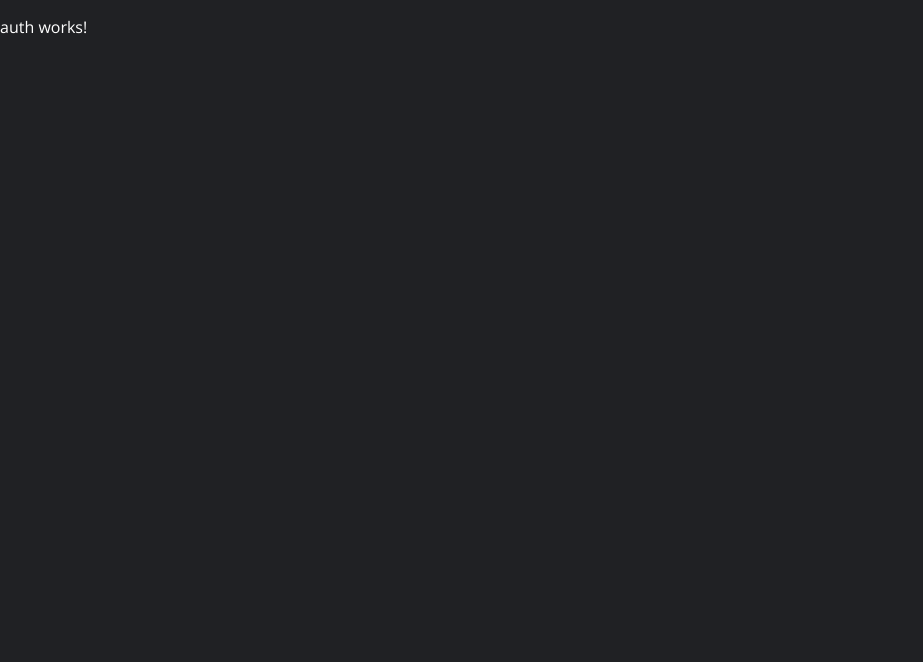
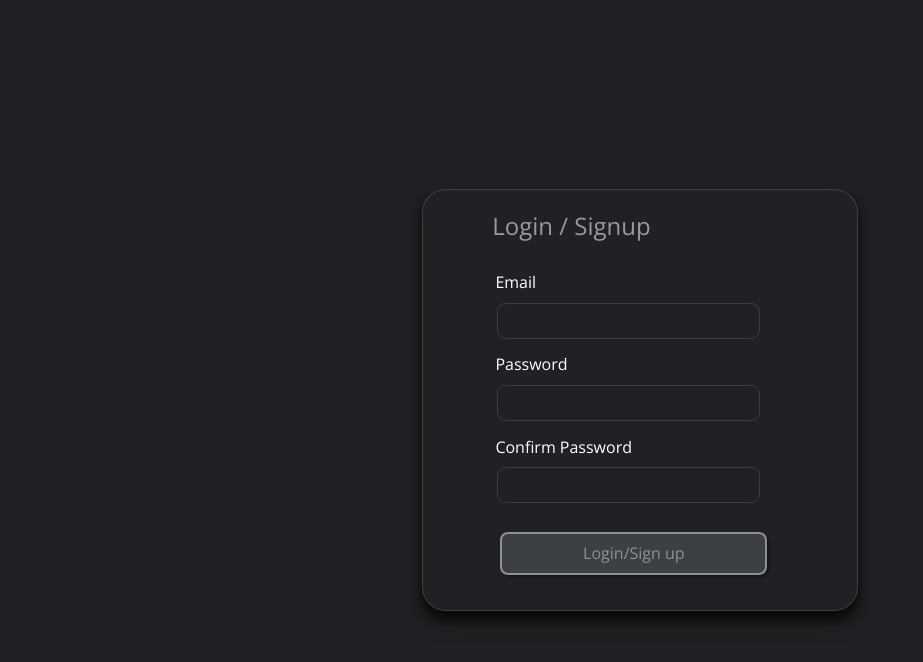
Before and after one commit to savanpatel39/ng-note-july, an Angular app: page / in a window 1280 px wide. Shown: the top 662 px of the page, without its empty margins (0-923 px from the left). Built offline with nearby package versions, Linux system fonts and the light colour scheme.

Commit message:
Completed: Authemtication | Incomplete: Match Password and Password Validation

```diff
--- a/src/app/auth/auth.component.css
+++ b/src/app/auth/auth.component.css
@@ -0,0 +1,117 @@
+* {
+  box-sizing: content-box;
+}
+
+.container {
+  display: flex;
+  justify-content: center;
+  align-items: center;
+  width: 98vw;
+  height: 100vh;
+  /* border: 1px dashed red; */
+  margin: 0 auto;
+}
+
+.login-signup-form {
+  display: flex;
+  justify-content: center;
+  align-items: center;
+  border-radius: 1.5rem;
+  width: 40%;
+}
+
+.form-container {
+  display: inline-flex;
+  flex-direction: column;
+  align-self: center;
+  width: 80%;
+  padding: 1em;
+  background: rgba(32, 33, 36);
+  border: 0.1rem solid rgba(80, 80, 80, .6);
+  border-radius: 1.5rem;
+  box-shadow: 0 10px 20px rgba(10,10,10,0.55),0 10px 10px rgba(0,0,0,0.55);
+}
+
+.banner-text {
+  font-size: 1.5rem;
+  color: rgba(152, 153, 156);
+}
+
+.form-field {
+  width: 80%;
+  padding: 0.2em;
+  align-self: center;
+  margin-left: 0.6em;
+}
+
+.form-banner {
+  margin-bottom: 1.3em;
+  margin-left: 1.6rem;
+  align-self: center;
+}
+
+.form-label {
+  padding: 0.1em;
+  font-size: 1rem;
+  margin-bottom: .3em;
+}
+
+.form-input {
+  /* border: 1px dashed orchid; */
+}
+
+input[type="email"], input[type="password"]  {
+  -webkit-appearance: none;
+  -moz-appearance:    none;
+  border: 0.1rem solid rgba(80, 80, 80, .6);
+  border-radius: 0.5em;
+  width: 100%;
+  font-size: 1.1rem;
+  height: 2rem;
+  margin-bottom: 0.2em;
+  color: white;
+  background: rgba(52, 53, 56, 0);
+}
+
+.err-msg {
+  padding: 0.1em;
+  color: red;
+  /* border: 1px solid red; */
+  font-size: 0.9rem;
+}
+
+.btn-active, .btn-disabled {
+  -webkit-appearance: none;
+  -moz-appearance:    none;
+  margin: 1em;
+  width: 80%;
+  border: none;
+  height: 2rem;
+  font-size: 1rem;
+  border-radius: 0.5rem;
+  border: 0.15rem solid limegreen;
+  box-shadow: 1px 1px rgba(0,0,0,0.22),  3px 3px rgba(0,0,0,0.22);
+}
+
+.btn-active {
+  color: limegreen;
+  background: rgba(32, 33, 36);
+  border: 0.15rem solid limegreen;
+  transition: 0.2s;
+  transition-timing-function: ease-in;
+  box-shadow: 1px 1px rgba(0,0,0,0.22),  3px 3px rgba(0,0,0,0.22);
+}
+
+.btn-disabled {
+  background: rgba(60, 63, 67, 1);
+  color: rgba(152, 153, 156, .9);
+  border: 0.16rem solid rgba(152, 153, 156, .9);
+  transition: 0.2s;
+  transition-timing-function: ease-out;
+}
+
+.btn-active:hover {
+  cursor: pointer;
+  box-shadow: -1px 5px 5px rgba(0, 0, 0, 0.55), -1px 5px 5px rgba(0, 0, 0, 0.1);
+  z-index: 1;
+}
--- a/src/app/auth/auth.component.html
+++ b/src/app/auth/auth.component.html
@@ -1 +1,49 @@
-<p>auth works!</p>
+<div class="container">
+  <form class="login-signup-form" [formGroup]="loginSignupForm" (ngSubmit)="onSubmit()">
+    <div class="form-container">
+    <div class="form-field form-banner">
+      <div class="banner-text">
+        {{ 'Login / Signup' }}
+      </div>
+    </div>
+    <div class="form-field email">
+      <div class="form-field form-label">
+        <label>Email</label>
+      </div>
+      <div class="form-field form-input">
+        <input type="email" name="email" formControlName="email"/>
+        <br/>
+        <span *ngIf="!loginSignupForm.get('email').valid && loginSignupForm.get('email').touched"
+        class="err-msg">Enter a valid email!</span>
+      </div>
+    </div>
+    <div class="form-field password">
+      <div class="form-field form-label">
+        <label>Password</label>
+      </div>
+      <div class="form-field form-input">
+        <input type="password" name="password" [(ngModel)]="pwd" formControlName="password"/>
+        <br/>
+        <span *ngIf="!loginSignupForm.get('password').valid && loginSignupForm.get('password').touched"
+         class="err-msg">Enter a password with minimum 8 characters</span>
+      </div>
+    </div>
+    <div *ngIf="true" class="form-field confirm-password">
+      <div class="form-field form-label">
+        <label>Confirm Password</label>
+      </div>
+      <div class="form-field form-input">
+        <input type="password" name="confirm-password" formControlName="cnfrmPassword"/>
+        <br/>
+        <span *ngIf="!loginSignupForm.get('cnfrmPassword').valid && loginSignupForm.get('cnfrmPassword').touched"
+         class="err-msg">Enter a password with minimum 8 characters</span>
+         <span *ngIf="loginSignupForm.get('cnfrmPassword').errors['nomatch']"
+         class="err-msg">Password does not match!</span>
+      </div>
+    </div>
+    <div class="form-field">
+      <button [className]="loginSignupForm.valid ? ['form-field btn-active'] : ['form-field btn-disabled']" type="submit" [disabled]="!loginSignupForm.valid">{{ 'Login/Sign up' }}</button>
+    </div>
+    </div>
+  </form>
+</div>
--- a/src/app/auth/auth.component.ts
+++ b/src/app/auth/auth.component.ts
@@ -1,4 +1,5 @@
 import { Component, OnInit } from '@angular/core';
+import { FormGroup, FormControl, Validators } from '@angular/forms';
 
 @Component({
   selector: 'app-auth',
@@ -7,9 +8,33 @@ import { Component, OnInit } from '@angular/core';
 })
 export class AuthComponent implements OnInit {
 
+  loginSignupForm: FormGroup;
+  pwd = '';
+
   constructor() { }
 
   ngOnInit(): void {
+    this.loginSignupForm = new FormGroup({
+      email: new FormControl(null, [Validators.required, Validators.email]),
+      password: new FormControl(null, [Validators.required, Validators.minLength(6)]),
+      cnfrmPassword: new FormControl(null, [Validators.required, Validators.minLength(6), this.matchPassword.bind(this)] )
+    });
+  }
+
+  matchPassword(control: FormControl): {[s: string]: boolean} {
+    if ( this.pwd && control.value !== this.pwd) {
+      console.log('password does not match');
+      return { nomatch : true };
+    }
+    return { match : true };
+  }
+
+  onSubmit() {
+    //
+    const email = this.loginSignupForm.value.email;
+    const password = this.loginSignupForm.value.password;
+    console.log({email, password});
+    this.loginSignupForm.reset();
   }
 
 }
--- a/src/app/notes/note-add/note-add.component.css
+++ b/src/app/notes/note-add/note-add.component.css
@@ -63,7 +63,7 @@
 
 .btn-disabled {
   background: rgba(60, 63, 67, 1);
-  color: rgba(152, 153, 156, .9);;
+  color: rgba(152, 153, 156, .9);
   border: 0.16rem solid rgba(152, 153, 156, .9);
   transition: 0.2s;
   transition-timing-function: ease-out;
--- a/src/app/notes/note-edit/note-edit.component.css
+++ b/src/app/notes/note-edit/note-edit.component.css
@@ -31,7 +31,6 @@ input[type="text"], textarea {
   -moz-appearance:    none;
   color: white;
   background: rgba(32, 33, 36, 0.5);
-  /* background: rgba(52, 53, 56, .9); */
   border: none;
   border-radius: 0.5rem;
   width: 100%;
```
